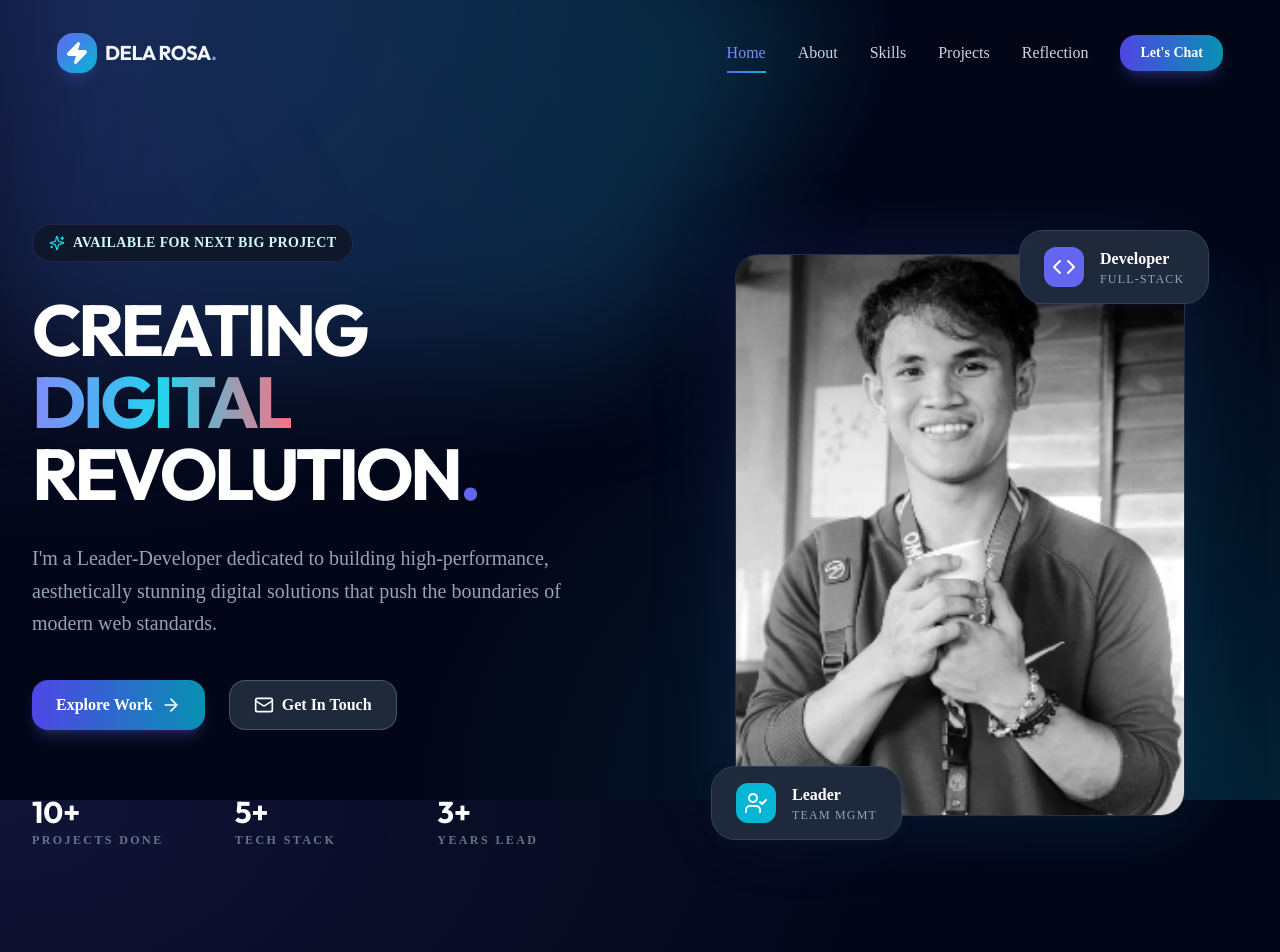
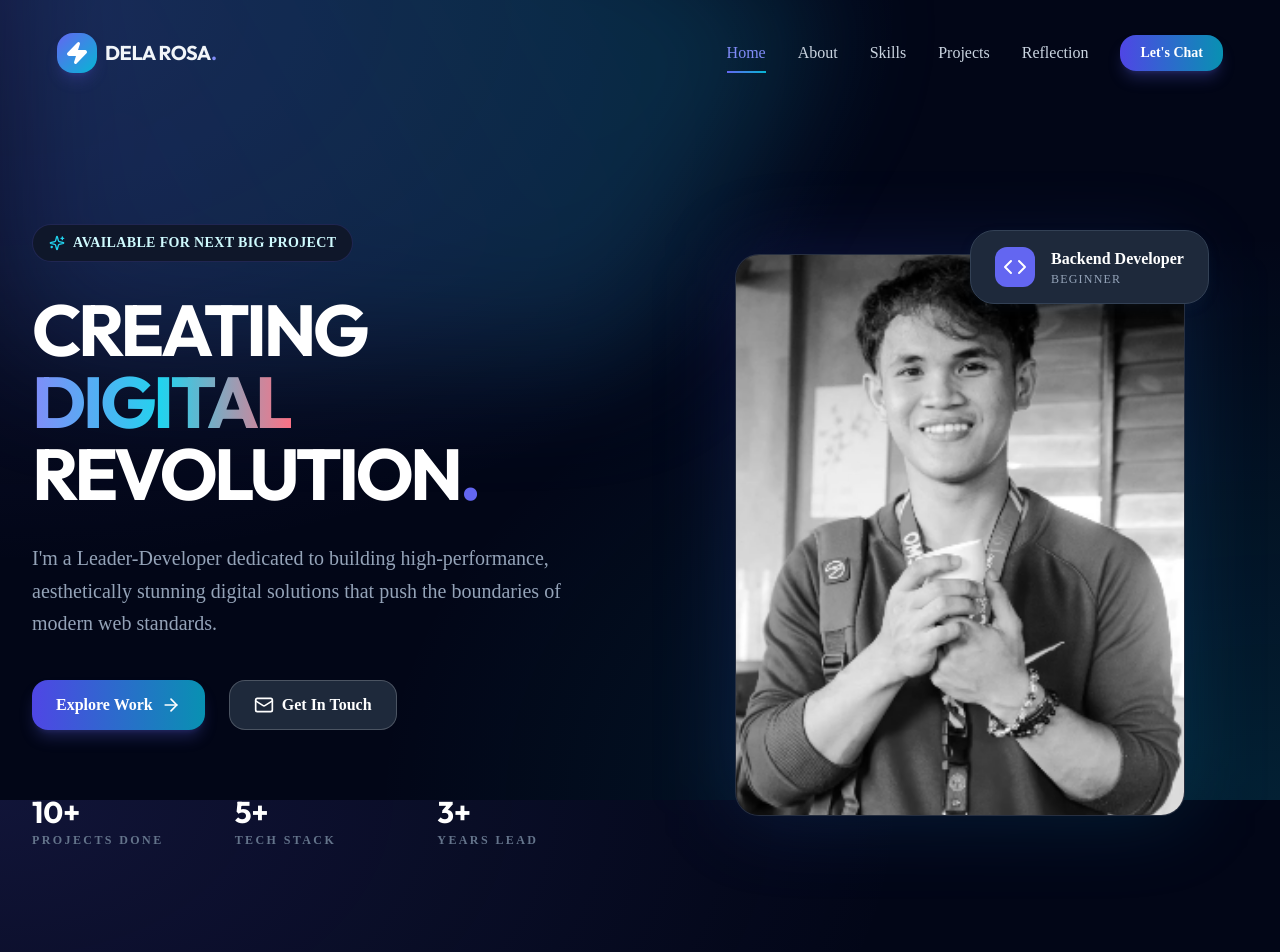
Before and after one commit to lanie-14/Portfolio, a React (Vite) app: page / in a window 1280 px wide. Shown: the top 952 px of the page. Built offline with nearby package versions, Linux system fonts and the light colour scheme.

Commit message:
style: remove leader tag and update role description on Home page

```diff
--- a/src/pages/Home.jsx
+++ b/src/pages/Home.jsx
@@ -87,22 +87,12 @@ const Home = () => {
                         <Code className="text-white w-6 h-6" />
                       </div>
                       <div>
-                                <div className="text-white font-bold">Developer</div>
-                                <div className="text-xs text-slate-400 uppercase tracking-widest">Full-Stack</div>
+                        <div className="text-white font-bold">Backend Developer</div>
+                        <div className="text-xs text-slate-400 uppercase tracking-widest">Beginner</div>
                       </div>
                     </div>
                   </div>
-                    <div className="absolute -bottom-6 -left-6 glass-light px-6 py-4 rounded-2xl shadow-strong animate-float">
-                        <div className="flex items-center gap-4">
-                            <div className="w-10 h-10 bg-cyan-500 rounded-lg flex items-center justify-center">
-                                <UserCheck className="text-white w-6 h-6" />
-                            </div>
-                            <div>
-                                <div className="text-white font-bold">Leader</div>
-                                <div className="text-xs text-slate-400 uppercase tracking-widest">Team Mgmt</div>
-                            </div>
-                        </div>
-                    </div>
+
                 </div>
               </div>
             </div>
```
Also changed, not shown: src/components/Layout.jsx (line endings or trailing spaces). Lines whose indentation alone changed are shown as unchanged.
